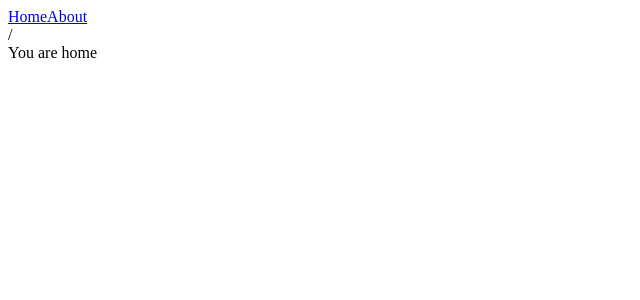
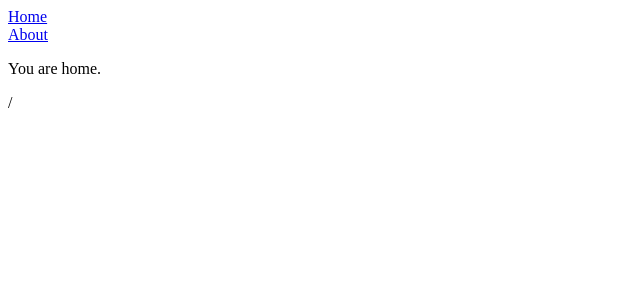
Before and after one commit to rakeshsonti/Hackathon-6---Adding-Navigation-to-React-App, a React app: page / in a window 1280 px wide. Shown: the top 300 px of the page, without its empty margins (0-640 px from the left). Built offline with nearby package versions, Linux system fonts and the light colour scheme.

Commit message:
modified1

```diff
--- a/src/components/App.js
+++ b/src/components/App.js
@@ -1,62 +1,86 @@
-import React, { Component, useState } from "react";
+import React, {Component, useState} from "react";
+import ReactDOM from 'react-dom';
+import '../styles/App.css';
+// import Home from './home';
+// import About from './about';
+// import LocationDisplay from './LocationDisplay';
 import {
+    BrowserRouter as Router,
+    Switch,
+    Route,
     Link,
-  Route,
-  BrowserRouter,
-  useLocation,
-  Switch,
+    Redirect,
+    useLocation
   } from "react-router-dom";
-import "../styles/App.css";
-// import About from "./About/about";
-// import Home from "./Home/home";
-// import LocationDisplay from "./LocationDisplay";
-function LocationDisplay(){
-  const obj=useLocation();
-return (<div data-testid="location-display">{obj.pathname}</div>)
-}
-function Home(){
-  return (
+
+import {browserHistory, IndexRoute} from "react-router";
+
+class App extends Component {
+    render() {
+
+        return(
+
+            <div id="main">
+               <Router>
+                    <nav>
                         <div>
-          You are home
+                            <Link to="/">Home</Link>
                         </div>
+                        <div>
+                            <Link to="/about">About</Link>
+                        </div>
+                    </nav>
+
+                    <Switch>
+                        <Route exact path="/">
+                            <Home />
+                            <LocationDisplay />
+                        </Route>
+                        {/* <Redirect from="/home" to="/">
+                        </Redirect> */}
+                        <Route path="/about">
+                            <About />
+                            <LocationDisplay />
+                        </Route>
+                        <Route path="*">
+                            <div>No match</div>
+                            <LocationDisplay />
+                        </Route>
+                    </Switch>
+
+                </Router>
+            </div>
+
         )
     }
-function About () {
-  return <div>You are on the about page</div>;
-};
-function BadRequest() {
-  return <div>'No match'</div>;
 }
 
-class App extends Component {
-  constructor(props) {
-    super(props);
+export const LocationDisplay =({ component: Component, ...rest }) => {
+    const location = useLocation();
+    return(
+        <div data-testid="location-display">
+            {location.pathname}
+        </div>
+    );
+}
+
+export class Home extends Component {
+    render() {
+
+        return(
+            <p>You are home.</p>
+        )
+    }
+}
+
+export class About extends Component {
+    render() {
+
+        return(
+            <p>You are on the about page.</p>
+        )
+    }
 }
 
 
-  render() {
-    return (
-      <div id="main">
-        <BrowserRouter>
-          <Link to="/">Home</Link>
-          <Link to="/about">About</Link>
-          <Switch>
-            <Route  path="/about">
-            <LocationDisplay />
-              <About/>
-               </Route>
-            <Route exact path="/">
-            <LocationDisplay />
-              <Home/>
-            </Route>
-            <Route path="*">
-            <LocationDisplay />
-              <div>No match</div></Route>
-          </Switch>
-        </BrowserRouter>
-      </div>
-    );
-  }
-}
-
 export default App;
```
Lines whose indentation alone changed are shown as unchanged.
